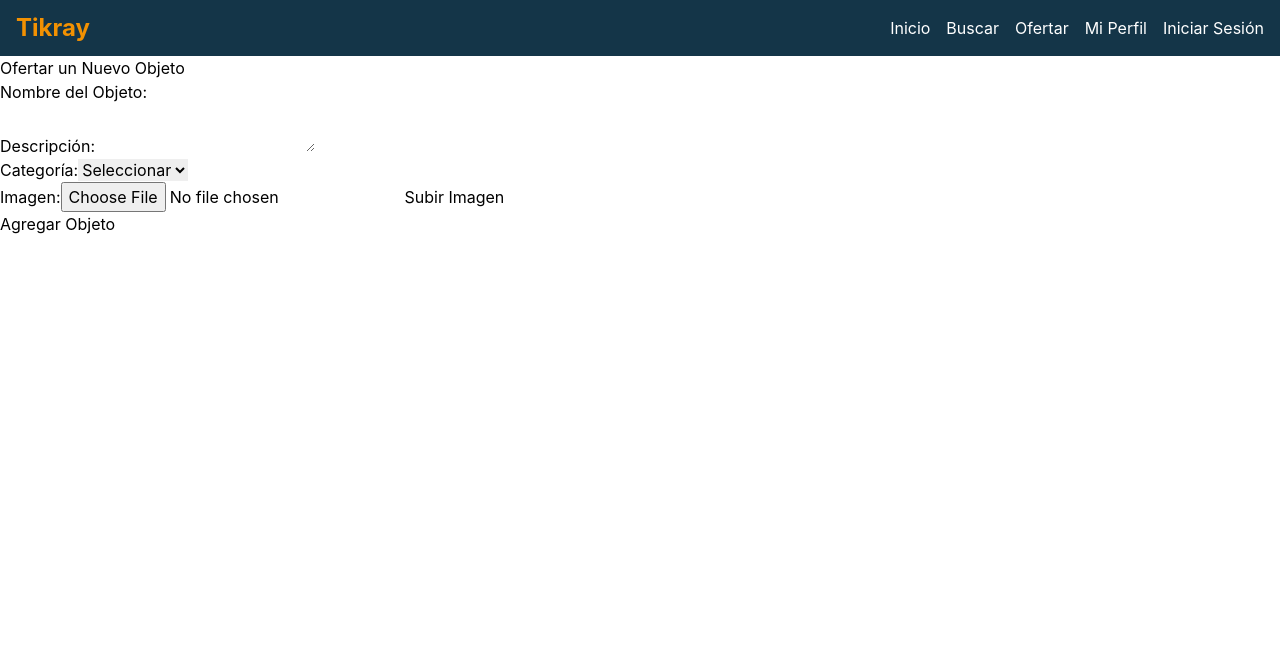
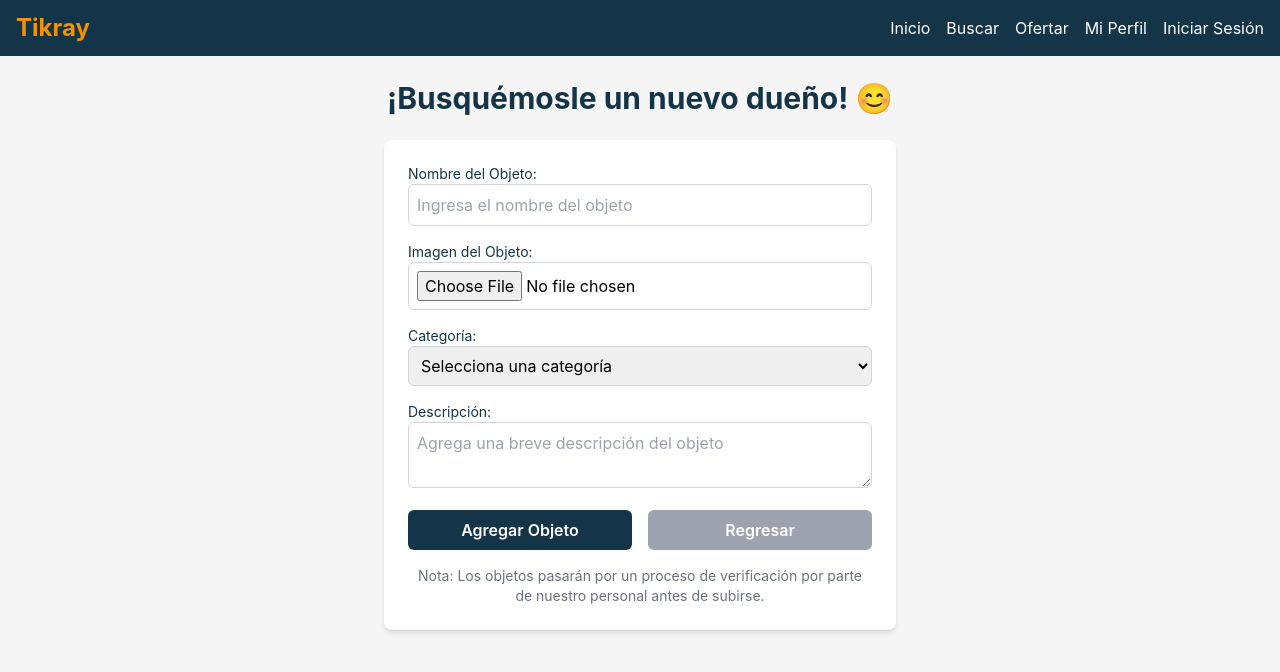
Before and after one commit to PaoloDiazG/tikray, a React (Create React App) app in the folder frontend/: page /offer in a window 1280 px wide. Shown: the top 672 px of the page. Built offline with nearby package versions, Linux system fonts and the light colour scheme; no server answers.

Commit message:
Estructuración completa de OfferPage

```diff
--- a/frontend/src/pages/OfferPage.js
+++ b/frontend/src/pages/OfferPage.js
@@ -1,95 +1,130 @@
+
 import React, { useState } from 'react';
+import { useNavigate } from 'react-router-dom';
 
 function OfferPage() {
-  // Estados para los campos del formulario
+  const navigate = useNavigate();
+
+  // Estados locales para los campos del formulario
   const [name, setName] = useState('');
+  const [category, setCategory] = useState('');
   const [description, setDescription] = useState('');
-  const [category, setCategory] = useState('');
   const [image, setImage] = useState(null);
-  const [imageUrl, setImageUrl] = useState('');
+  const [imagePreview, setImagePreview] = useState('');
+  const [isUploading, setIsUploading] = useState(false);
 
-  // Función para manejar la subida de imágenes a Cloudinary
+  // Función para manejar la carga de la imagen y la subida a Cloudinary
   const handleImageUpload = async (e) => {
+    const file = e.target.files[0];
+    setImage(file);
+    setImagePreview(URL.createObjectURL(file));
+  };
+
+  // Función para manejar el envío del formulario
+  const handleSubmit = async (e) => {
     e.preventDefault();
-    if (!image) return;
+
+    // Verificar si se ha seleccionado una imagen
+    if (!image) {
+      alert('Por favor, selecciona una imagen para subir.');
+      return;
+    }
+
+    // Subida de imagen a Cloudinary
+    setIsUploading(true);
 
     const formData = new FormData();
     formData.append('file', image);
     formData.append('upload_preset', 'tikray_preset'); // Reemplaza con tu upload preset
 
     try {
-      const response = await fetch('https://api.cloudinary.com/v1_1/dw7u6tqal/image/upload', {
-        method: 'POST',
-        body: formData,
-      });
+      const response = await fetch(
+        'https://api.cloudinary.com/v1_1/dw7u6tqal/image/upload', // Reemplaza con tu Cloud Name
+        {
+          method: 'POST',
+          body: formData,
+        }
+      );
 
       const data = await response.json();
+
       if (data.secure_url) {
-        setImageUrl(data.secure_url);
-        alert('¡Imagen subida con éxito!');
+        // Crear el objeto con los datos del formulario
+        const newObject = {
+          name,
+          category,
+          description,
+          imageUrl: data.secure_url,
+        };
+
+        console.log('Nuevo Objeto:', newObject);
+        alert('¡Objeto agregado con éxito!');
+
+        // Limpiar el formulario
+        setName('');
+        setCategory('');
+        setDescription('');
+        setImage(null);
+        setImagePreview('');
       } else {
-        alert('Error al subir la imagen.');
+        alert('Error al subir la imagen a Cloudinary.');
       }
     } catch (error) {
       console.error('Error al subir la imagen:', error);
       alert('Hubo un problema al subir la imagen.');
+    } finally {
+      setIsUploading(false);
     }
   };
 
-  // Función para manejar el envío del formulario
-  const handleSubmit = (e) => {
-    e.preventDefault();
-    if (!name || !description || !category || !imageUrl) {
-      alert('Por favor, completa todos los campos y sube una imagen.');
-      return;
-    }
+  return (
+    <div className="bg-[#f5f5f5] min-h-screen p-6">
+      <h1 className="text-3xl font-bold text-[#143548] mb-6 text-center">¡Busquémosle un nuevo dueño! 😊</h1>
 
-    const newObject = {
-      name,
-      description,
-      category,
-      imageUrl,
-    };
-
-    console.log('Objeto agregado:', newObject);
-    alert('¡Objeto agregado con éxito!');
-    // Aquí se enviarán los datos al backend o se actualizará el estado de Redux
-
-    // Limpiar el formulario
-    setName('');
-    setDescription('');
-    setCategory('');
-    setImage(null);
-    setImageUrl('');
-  };
-
-  return (
-    <div>
-      <h1>Ofertar un Nuevo Objeto</h1>
-      <form onSubmit={handleSubmit}>
+      {/* Formulario para agregar objeto */}
+      <form onSubmit={handleSubmit} className="bg-white p-6 rounded-lg shadow-md max-w-lg mx-auto space-y-4">
+        {/* Campo de nombre */}
         <div>
-          <label>Nombre del Objeto:</label>
+          <label className="block text-sm text-[#143548]">Nombre del Objeto:</label>
           <input
             type="text"
             value={name}
             onChange={(e) => setName(e.target.value)}
+            className="w-full p-2 border border-gray-300 rounded-md focus:outline-none focus:border-[#f29102]"
+            placeholder="Ingresa el nombre del objeto"
             required
           />
         </div>
 
+        {/* Campo para subir imagen */}
         <div>
-          <label>Descripción:</label>
-          <textarea
-            value={description}
-            onChange={(e) => setDescription(e.target.value)}
+          <label className="block text-sm text-[#143548]">Imagen del Objeto:</label>
+          <input
+            type="file"
+            accept="image/*"
+            onChange={handleImageUpload}
+            className="w-full p-2 border border-gray-300 rounded-md focus:outline-none focus:border-[#f29102]"
             required
           />
+          {imagePreview && (
+            <img
+              src={imagePreview}
+              alt="Preview"
+              className="w-full h-40 object-cover mt-2 rounded-md"
+            />
+          )}
         </div>
 
+        {/* Campo de categoría */}
         <div>
-          <label>Categoría:</label>
-          <select value={category} onChange={(e) => setCategory(e.target.value)} required>
-            <option value="">Seleccionar</option>
+          <label className="block text-sm text-[#143548]">Categoría:</label>
+          <select
+            value={category}
+            onChange={(e) => setCategory(e.target.value)}
+            className="w-full p-2 border border-gray-300 rounded-md focus:outline-none focus:border-[#f29102]"
+            required
+          >
+            <option value="">Selecciona una categoría</option>
             <option value="Electrónica">Electrónica</option>
             <option value="Ropa">Ropa</option>
             <option value="Libros">Libros</option>
@@ -98,18 +133,40 @@ function OfferPage() {
           </select>
         </div>
 
+        {/* Campo de descripción */}
         <div>
-          <label>Imagen:</label>
-          <input
-            type="file"
-            accept="image/*"
-            onChange={(e) => setImage(e.target.files[0])}
+          <label className="block text-sm text-[#143548]">Descripción:</label>
+          <textarea
+            value={description}
+            onChange={(e) => setDescription(e.target.value)}
+            className="w-full p-2 border border-gray-300 rounded-md focus:outline-none focus:border-[#f29102]"
+            placeholder="Agrega una breve descripción del objeto"
             required
           />
-          <button type="button" onClick={handleImageUpload}>Subir Imagen</button>
         </div>
 
-        <button type="submit">Agregar Objeto</button>
+        {/* Botones de acción */}
+        <div className="flex justify-between mt-4">
+          <button
+            type="submit"
+            className="w-full py-2 mr-2 bg-[#143548] text-white rounded-md font-semibold hover:bg-[#f29102] transition"
+            disabled={isUploading}
+          >
+            {isUploading ? 'Subiendo...' : 'Agregar Objeto'}
+          </button>
+          <button
+            type="button"
+            onClick={() => navigate('/')}
+            className="w-full py-2 ml-2 bg-gray-400 text-white rounded-md font-semibold hover:bg-gray-500 transition"
+          >
+            Regresar
+          </button>
+        </div>
+
+        {/* Mensaje sobre verificación */}
+        <p className="mt-4 text-center text-sm text-gray-500">
+          Nota: Los objetos pasarán por un proceso de verificación por parte de nuestro personal antes de subirse.
+        </p>
       </form>
     </div>
   );
--- a/frontend/src/pages/SearchPage.js
+++ b/frontend/src/pages/SearchPage.js
@@ -42,7 +42,7 @@ function SearchPage() {
 
   return (
     <div className="bg-[#f5f5f5] min-h-screen p-8">
-      <h1 className="text-3xl font-bold text-[#143548] mb-6 text-center">Buscar Objetos</h1>
+      <h1 className="text-3xl font-bold text-[#143548] mb-6 text-center">¿Qué estas buscando hoy? 🤔</h1>
 
       {/* Barra de búsqueda y filtros */}
       <div className="flex flex-col md:flex-row items-center justify-center gap-4 mb-6">
```
